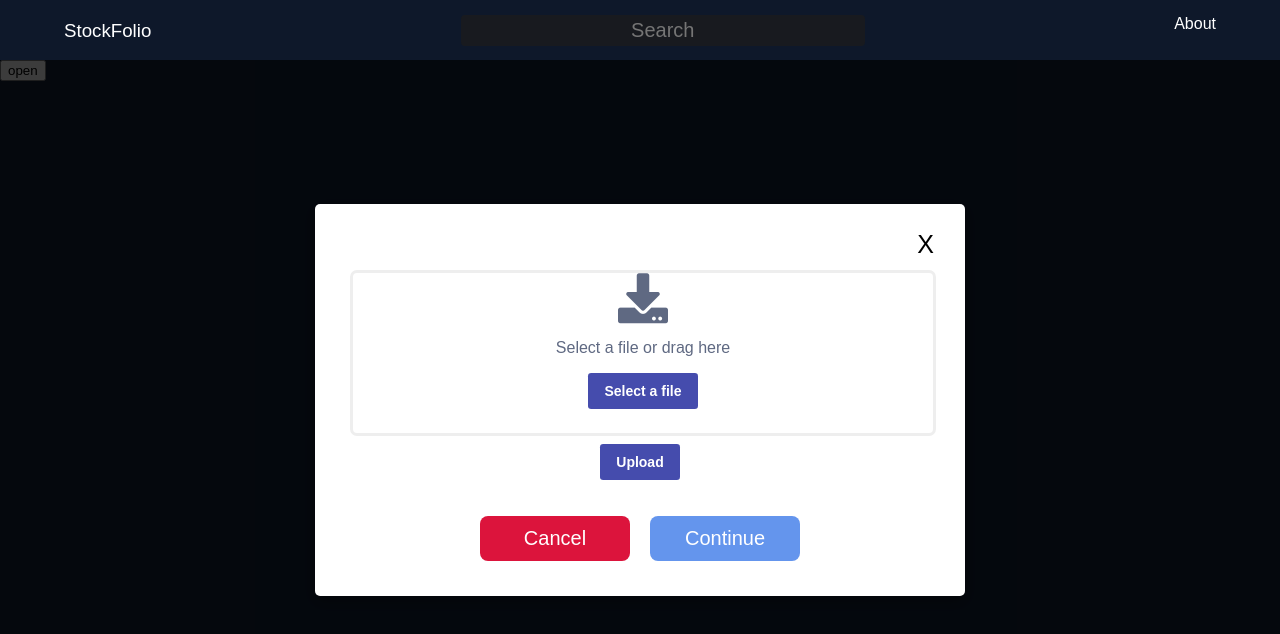
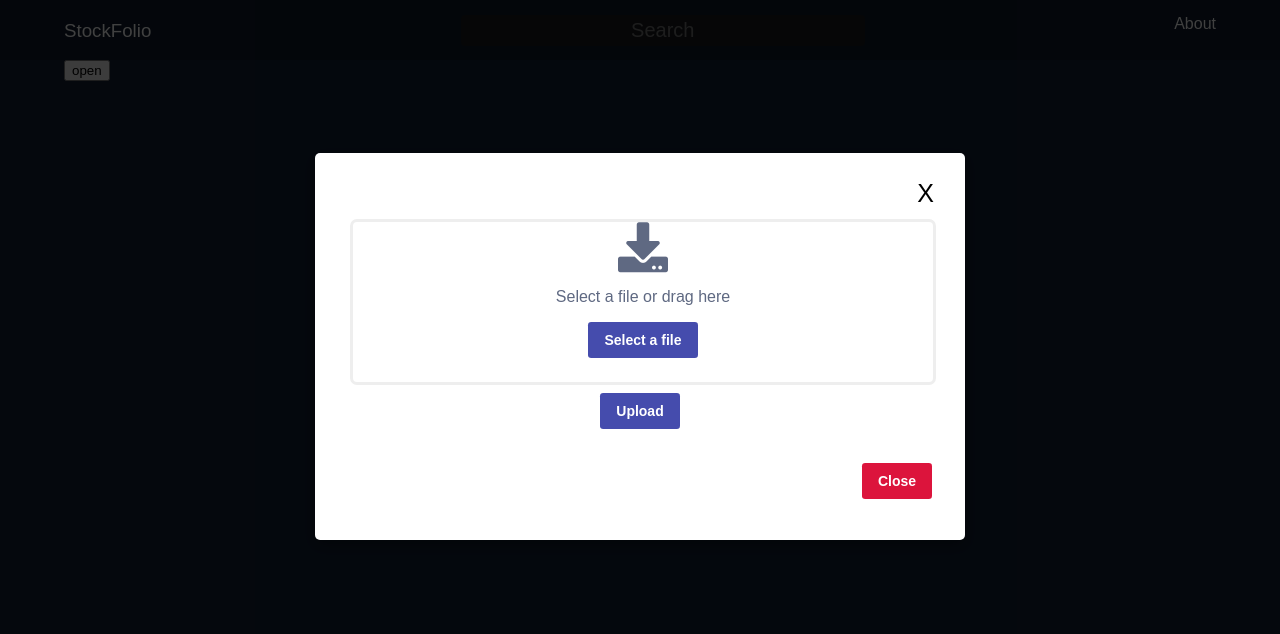
Before and after one commit to sujitIwale/sharesheet, a React (Create React App) app in the folder client/: page / in a window 1280 px wide. Both pictures are taken after a click on the button "open". Shown: the top 634 px of the page. Built offline with nearby package versions, Linux system fonts and the light colour scheme; the HTML template or start-up script is replaced by a standard one.

Commit message:
feat: sort button and arrows added

```diff
--- a/client/public/index.html
+++ b/client/public/index.html
@@ -16,7 +16,7 @@
   </head>
   <body>
     <noscript>You need to enable JavaScript to run this app.</noscript>
-    <div id='modal-hook'></div>
+    <div id='modal'></div>
     <div id="root"></div>
   </body>
 </html>
--- a/client/src/App.jsx
+++ b/client/src/App.jsx
@@ -12,8 +12,8 @@ function App() {
 		<TableState>
 			<div className='container'>
 				<Header />
-				<button onClick={() => setmodalOpen(true)}>open</button>
 				<div className='base-layout'>
+					<button onClick={() => setmodalOpen(true)}>open</button>
 					{modalOpen && (
 						<Modal closeModal={setmodalOpen}>
 							<Upload />
--- a/client/src/components/Shared/Modal/Modal.css
+++ b/client/src/components/Shared/Modal/Modal.css
@@ -6,6 +6,7 @@
 	display: flex;
 	justify-content: center;
 	align-items: center;
+    z-index: 100;
 }
 
 .backdrop {
@@ -28,6 +29,7 @@
 	display: flex;
 	flex-direction: column;
 	padding: 25px;
+    margin-bottom: 10%;
 }
 
 .modalContainer .title {
@@ -60,21 +62,10 @@
 .modalContainer .footer {
 	flex: 20%;
 	display: flex;
-	justify-content: center;
-	align-items: center;
+	justify-content: flex-end;
 }
 
-.modalContainer .footer button {
-	width: 150px;
-	height: 45px;
-	margin: 10px;
-	border: none;
-	background-color: cornflowerblue;
-	color: white;
-	border-radius: 8px;
-	font-size: 20px;
-	cursor: pointer;
-}
+
 
 #cancelBtn {
 	background-color: crimson;
--- a/client/src/components/Shared/Modal/Modal.jsx
+++ b/client/src/components/Shared/Modal/Modal.jsx
@@ -20,18 +20,15 @@ const ModalOverlay = ({ closeModal, children }) => {
 						onClick={() => {
 							closeModal(false);
 						}}
+						className='btn'
 						id='cancelBtn'>
-						Cancel
+						Close
 					</button>
-					<button>Continue</button>
 				</div>
 			</div>
 		</div>
 	);
-	return ReactDOM.createPortal(
-		content,
-		document.getElementById('modal-hook')
-	);
+	return ReactDOM.createPortal(content, document.getElementById('modal'));
 };
 
 const Backdrop = (props) => {
@@ -43,10 +40,7 @@ const Backdrop = (props) => {
 
 function Modal(props) {
 	return (
-		<React.Fragment>
-			{/* <Backdrop onClick={closeModal} /> */}
-			<ModalOverlay {...props} />
-		</React.Fragment>
+		<ModalOverlay {...props} />
 
 		// <div className='modalBackground'>
 		// 	<div className='modalContainer'>
--- a/client/src/components/Table/Table.css
+++ b/client/src/components/Table/Table.css
@@ -24,6 +24,11 @@
     top: 0;
     position: sticky;
     background: #34495e;
+}
+
+.sort-arrow {
+  margin-left: 5px;
+  color: red;
 }
 
 .rwd-table th {
--- a/client/src/components/Table/Table.jsx
+++ b/client/src/components/Table/Table.jsx
@@ -1,4 +1,4 @@
-import React, { useContext } from 'react';
+import React, { Fragment, useContext } from 'react';
 import TableContext from '../../context/table/TableContext';
 import './Table.css';
 
@@ -14,23 +14,28 @@ const Table = () => {
 					<tr key='header' className='table-header'>
 						<th key='1'>
 							Sr.No.
-							{sortBy === 'Sr.No.' && (
+							{sortBy.item === 'Sr.No.' && (
 								<i class='fas fa-arrow-up'></i>
 							)}
 						</th>
 						{Object.keys(tableData[0]).map((header, key) => (
+							<Fragment>
 								<th
 									className='pointer'
 									onClick={() => {
+										setSortBy(header);
 										sortData(tableData, header);
-									setSortBy(header);
 									}}
 									key={++key}>
 									{header}
-								{sortBy === header && (
-									<i class='fas fa-arrow-up'></i>
+									{sortBy.item === header && sortBy.ASC && (
+										<i class='fas fa-arrow-up sort-arrow'></i>
+									)}
+									{sortBy.item === header && !sortBy.ASC && (
+										<i class='fas fa-arrow-down sort-arrow'></i>
 									)}
 								</th>
+							</Fragment>
 						))}
 					</tr>
 					<tbody>
--- a/client/src/components/Upload/Upload.css
+++ b/client/src/components/Upload/Upload.css
@@ -4,6 +4,7 @@
     align-items: center;
     flex-direction: column;
     margin: 10px;
+
 }
 
 .uploader {
--- a/client/src/context/table/TableReducer.js
+++ b/client/src/context/table/TableReducer.js
@@ -10,7 +10,10 @@ const TableReducer = (state, action) => {
 		case SET_SORT_BY:
 			return {
 				...state,
-				sortBy: action.payload,
+				sortBy: {
+					ASC: !state.sortBy.ASC,
+					item: action.payload,
+				},
 			};
 		default:
 			return state;
--- a/client/src/context/table/TableState.jsx
+++ b/client/src/context/table/TableState.jsx
@@ -6,7 +6,10 @@ import TableReducer from './TableReducer';
 const TableState = (props) => {
 	const initialState = {
 		tableData: [],
-		sortBy: 'Sr.No.',
+		sortBy: {
+			ASC: true,
+			item: 'Sr.No.',
+		},
 	};
 
 	const [state, dispatch] = useReducer(TableReducer, initialState);
@@ -24,13 +27,14 @@ const TableState = (props) => {
 			p = Number(a[sortBy]);
 			q = Number(b[sortBy]);
 			if (!isNaN(p)) {
-				return p - q;
+				if (state.sortBy.ASC) return p - q;
+				else return q - p;
 			}
-
+			let stringReturn = state.sortBy.ASC ? -1 : 1;
 			p = String.prototype.toLowerCase.call(a[sortBy]);
 			q = String.prototype.toLowerCase.call(b[sortBy]);
-			if (p < q) return -1;
-			if (p > q) return 1;
+			if (p < q) return stringReturn;
+			if (p > q) return -stringReturn;
 			return 0;
 		};
 
--- a/client/src/index.css
+++ b/client/src/index.css
@@ -43,6 +43,29 @@ body {
 
 /*Customize Scrollbar*/
 
+.btn {
+  display: inline-block;
+  margin: 0.5rem 0.5rem 1rem 0.5rem;
+  clear: both;
+  font-family: inherit;
+  font-weight: 700;
+  font-size: 14px;
+  text-decoration: none;
+  text-transform: initial;
+  border: none;
+  border-radius: 0.2rem;
+  outline: none;
+  padding: 0 0.5rem;
+  height: 36px;
+  line-height: 36px;
+  color: #fff;
+  transition: all 0.2s ease-in-out;
+  box-sizing: border-box;
+  background: #454cad;
+  border-color: #454cad;
+  cursor: pointer;
+}
+
 .customize-scrollbar::-webkit-scrollbar {
     background-color:rgb(17, 17, 17);
     width:15px
```
Lines whose indentation alone changed are shown as unchanged.
